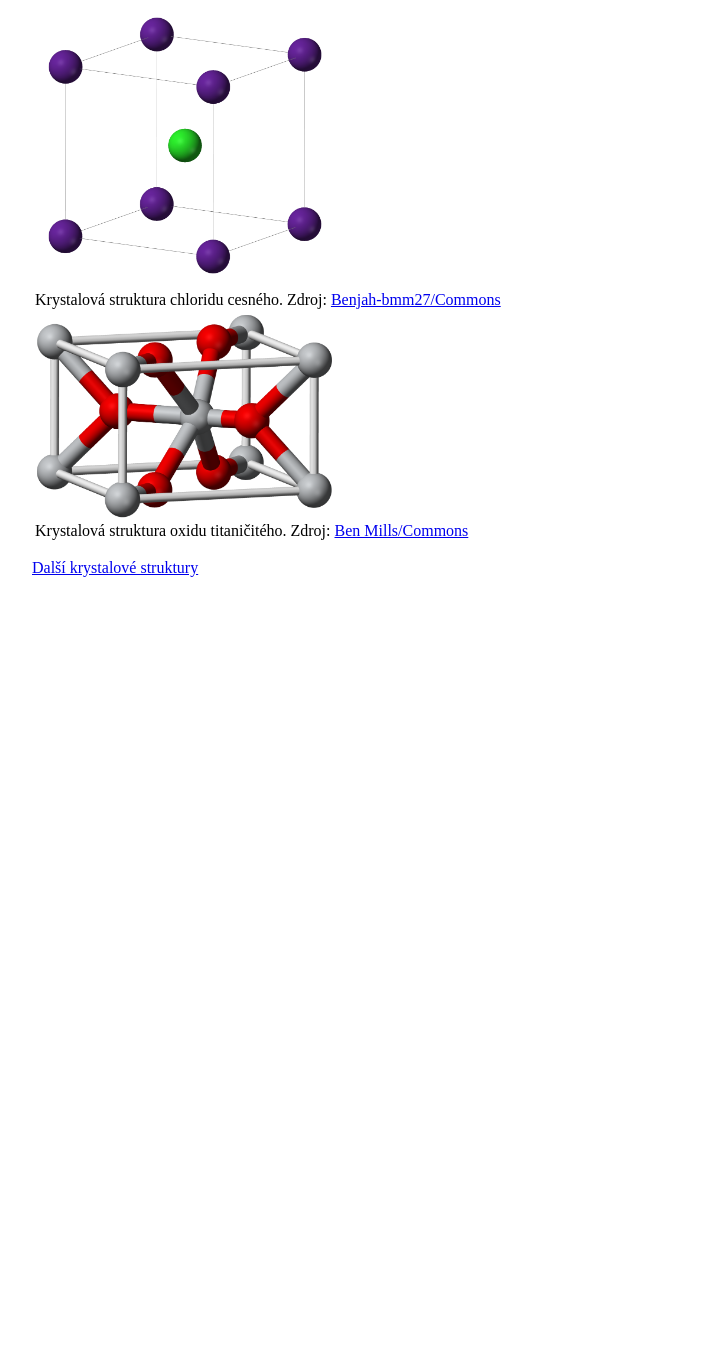
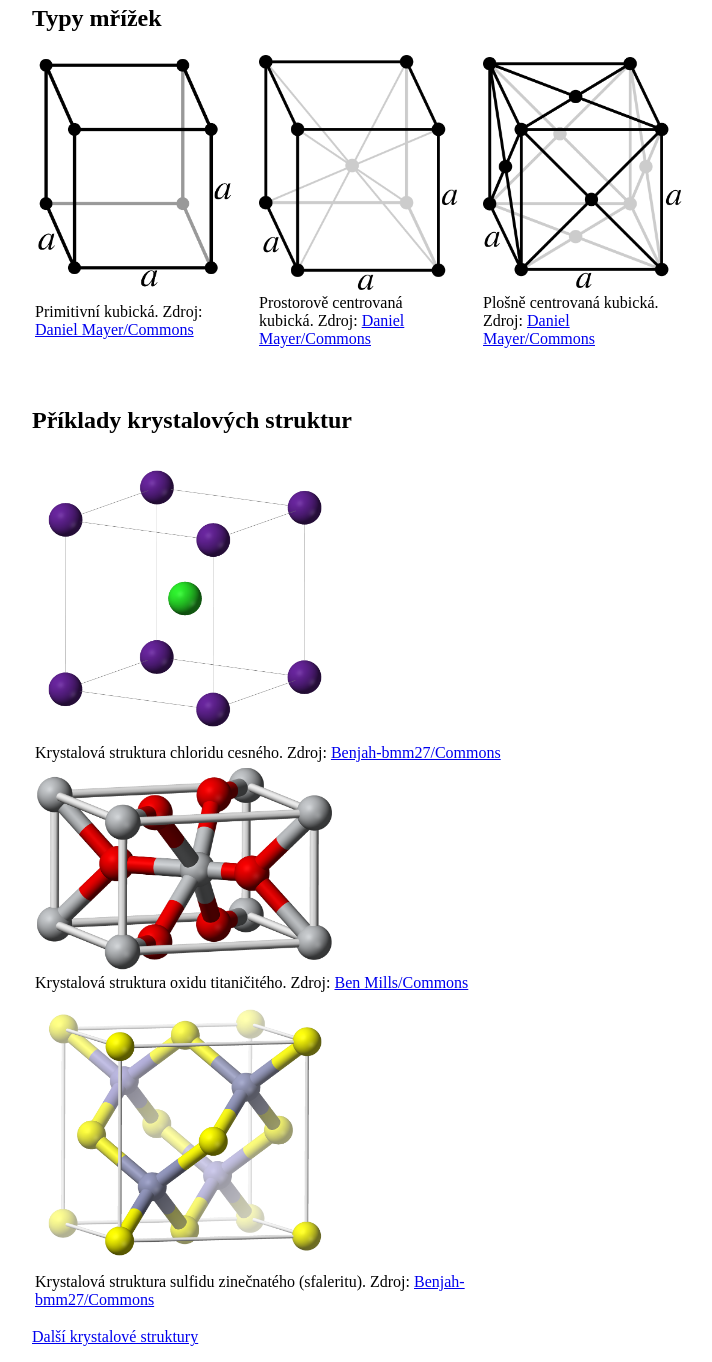
Before and after one commit to moraveczd/C1040-web, a plain HTML site: page krystaly.html in a window 1280 px wide. Shown: the part 91-1453 px from the top of the page, without its empty margins (358-1070 px from the left). Before the commit the page ends 800 px from the top, so only its background shows below. Drawn offline with Linux system fonts and the light colour scheme.

Commit message:
Krystaly

```diff
--- a/krystaly.html
+++ b/krystaly.html
@@ -26,6 +26,31 @@
 
 <p><a href="index.html">Zpět na C1040</a></p>
 
+<h2>Typy mřížek</h2>
+
+<table>
+<tr>
+<td><img src="img/Cubic.png" alt="Kubická primitivní buňka" width="200"></td>
+<td>&nbsp;&nbsp;&nbsp;&nbsp;</td>
+<td><img src="img/Cubic-body-centered.png" alt="Kubická primitivní buňka" width="200"></td>
+<td>&nbsp;&nbsp;&nbsp;&nbsp;</td>
+<td><img src="img/Cubic-face-centered.png" alt="Kubická primitivní buňka" width="200"></td>
+</tr>
+
+<tr>
+<td>Primitivní kubická. Zdroj: <a href="https://commons.wikimedia.org/wiki/File:Cubic.svg" target="_blank">Daniel Mayer/Commons</a></td>
+<td>&nbsp;</td>
+<td>Prostorově centrovaná kubická. Zdroj: <a href="https://commons.wikimedia.org/wiki/File:Cubic-body-centered.svg" target="_blank">Daniel Mayer/Commons</a></td>
+<td>&nbsp;</td>
+<td>Plošně centrovaná kubická. Zdroj: <a href="https://commons.wikimedia.org/wiki/File:Cubic-face-centered.svg" target="_blank">Daniel Mayer/Commons</a></td>
+</tr>
+
+</table>
+
+<br><br>
+
+<h2>Příklady krystalových struktur</h2>
+
 <table>
 
 <tr><td>
@@ -44,6 +69,14 @@ Krystalová struktura chloridu cesného. Zdroj: <a href="https://commons.wikimed
 Krystalová struktura oxidu titaničitého. Zdroj: <a href="https://commons.wikimedia.org/wiki/File:Rutile-unit-cell-3D-balls.png" target="_blank">Ben Mills/Commons</a>
 </td></tr>
 
+<tr><td>
+<img src="Img/ZnS.png" alt="Sulfid zinečnatý" width="300">
+</td></tr>
+
+<tr><td>
+Krystalová struktura sulfidu zinečnatého (sfaleritu). Zdroj: <a href="https://en.wikipedia.org/wiki/File:Sphalerite-unit-cell-depth-fade-3D-balls.png" target="_blank">Benjah-bmm27/Commons</a>
+</td></tr>
+
 </table>
 
 <p>
```
Also changed, not shown: Img/Cubic-body-centered.png (added), Img/Cubic-face-centered.png (added), Img/Cubic.png (added), Img/ZnS.png (added).
